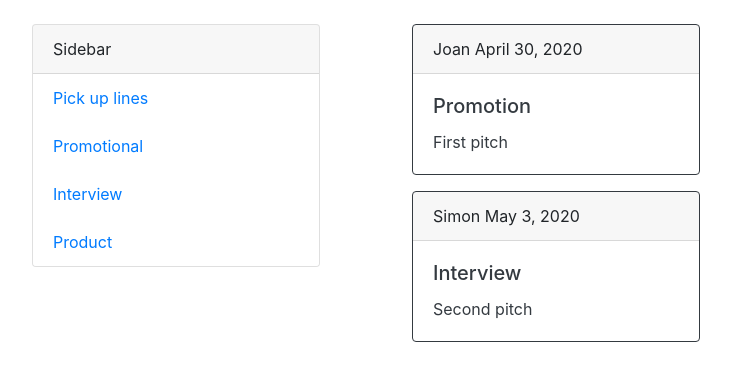
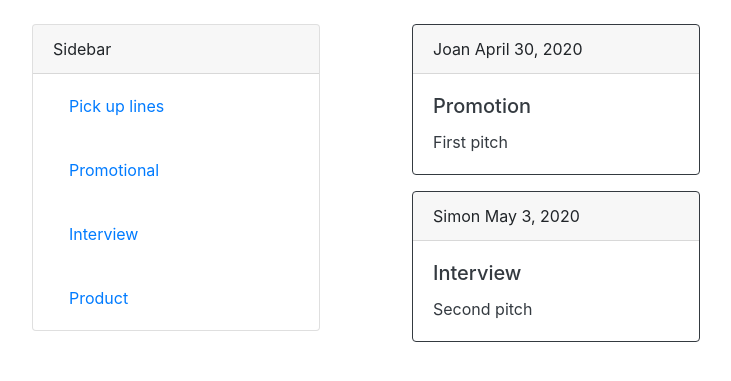
Before and after one commit to kelvinkyalo/pitcch, a Flask app: page / in a window 1280 px wide. Shown: the part 56-437 px from the top of the page, without its empty margins (53-784 px from the left). Run offline with Flask 2, Linux system fonts and the light colour scheme; some libraries are stand-ins or nearby versions.

Commit message:
Styling the sidebar

```diff
--- a/templates/layout.html
+++ b/templates/layout.html
@@ -43,10 +43,10 @@
                     <div class="card" style="width: 18rem;">
                         <div class="card-header">Sidebar</div>
                         <ul class="list-group list-group-flush">
-                            <a href="#"><li class="list-group-item">Pick up lines</li></a>
-                            <a href="#"><li class="list-group-item">Promotional</li></a>
-                            <a href="#"><li class="list-group-item">Interview</li></a>
-                            <a href="#"><li class="list-group-item">Product</li></a>
+                            <a class="nav-link" href="#"><li class="list-group-item">Pick up lines</li></a>
+                            <a class="nav-link" href="#"><li class="list-group-item">Promotional</li></a>
+                            <a class="nav-link" href="#"><li class="list-group-item">Interview</li></a>
+                            <a class="nav-link" href="#"><li class="list-group-item">Product</li></a>
                         </ul>
                     </div>
                 </div>
```
